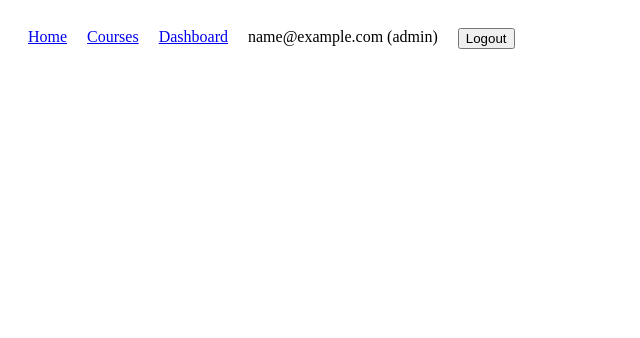
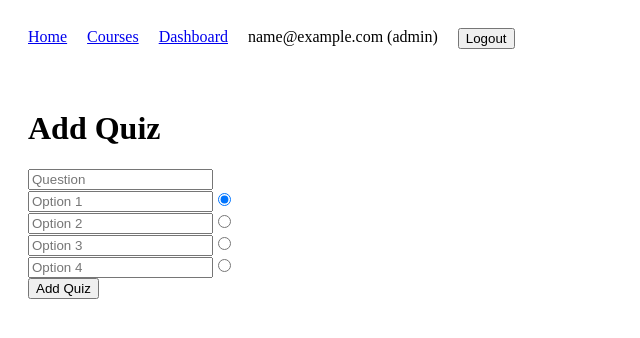
Before and after one commit to IvannIvannov/react-diploma-project, a React (Vite) app in the folder client/: page /add-quiz/1 in a window 1280 px wide. Shown: the top 338 px of the page, without its empty margins (0-640 px from the left). Built offline with nearby package versions, Linux system fonts and the light colour scheme; sample sign-in values are in the browser's storage.

Commit message:
add quiz functionality with course integration, fix data normalization and typing for localStorage persistence

```diff
--- a/client/src/context/CoursesProvider.tsx
+++ b/client/src/context/CoursesProvider.tsx
@@ -12,7 +12,12 @@ export const CoursesProvider = ({
       const stored = localStorage.getItem("courses");
 
       if (stored) {
-        return JSON.parse(stored);
+        const parsed: Course[] = JSON.parse(stored);
+
+        return parsed.map((course) => ({
+          ...course,
+          quizzes: course.quizzes || [],
+        }));
       }
 
       return [
@@ -29,8 +34,7 @@ export const CoursesProvider = ({
           quizzes: [],
         },
       ];
-    } catch (error) {
-      console.error("Error loading courses:", error);
+    } catch {
       return [];
     }
   });
@@ -78,7 +82,7 @@ export const CoursesProvider = ({
           ? {
               ...course,
               quizzes: [
-                ...course.quizzes,
+                ...(course.quizzes || []), // 👉 FIX
                 {
                   id: Date.now().toString(),
                   ...quiz,
--- /dev/null
+++ b/client/src/pages/AddQuiz.tsx
@@ -0,0 +1,67 @@
+import { useParams, useNavigate } from "react-router-dom";
+import { useState } from "react";
+import { useCourses } from "../context/useCourses";
+
+const AddQuiz = () => {
+  const { courseId } = useParams();
+  const navigate = useNavigate();
+  const { addQuiz } = useCourses();
+
+  const [question, setQuestion] = useState("");
+  const [options, setOptions] = useState(["", "", "", ""]);
+  const [correctAnswer, setCorrectAnswer] = useState(0);
+
+  const handleOptionChange = (value: string, index: number) => {
+    const newOptions = [...options];
+    newOptions[index] = value;
+    setOptions(newOptions);
+  };
+
+  const handleSubmit = (e: React.SyntheticEvent) => {
+    e.preventDefault();
+
+    addQuiz(courseId!, {
+      question,
+      options,
+      correctAnswer,
+    });
+
+    navigate(`/courses/${courseId}`);
+  };
+
+  return (
+    <div>
+      <h1>Add Quiz</h1>
+
+      <form onSubmit={handleSubmit}>
+        <input
+          placeholder="Question"
+          value={question}
+          onChange={(e) => setQuestion(e.target.value)}
+        />
+
+        <br />
+
+        {options.map((opt, i) => (
+          <div key={i}>
+            <input
+              placeholder={`Option ${i + 1}`}
+              value={opt}
+              onChange={(e) => handleOptionChange(e.target.value, i)}
+            />
+            <input
+              type="radio"
+              name="correct"
+              checked={correctAnswer === i}
+              onChange={() => setCorrectAnswer(i)}
+            />
+          </div>
+        ))}
+
+        <button type="submit">Add Quiz</button>
+      </form>
+    </div>
+  );
+};
+
+export default AddQuiz;
--- a/client/src/pages/CourseDetails.tsx
+++ b/client/src/pages/CourseDetails.tsx
@@ -19,6 +19,10 @@ const CourseDetails = () => {
       <Link to={`/courses/${course.id}/quiz`}>
         <button>Start Quiz</button>
       </Link>
+
+      <Link to={`/add-quiz/${course.id}`}>
+        <button>Add Quiz</button>
+      </Link>
     </div>
   );
 };
--- a/client/src/routes/AppRoutes.tsx
+++ b/client/src/routes/AppRoutes.tsx
@@ -12,6 +12,7 @@ import CreateCourse from "../pages/CreateCourse";
 import AdminRoute from "./AdminRoute";
 import EditCourse from "../pages/EditCourse";
 import Quiz from "../pages/Quiz";
+import AddQuiz from "../pages/AddQuiz";
 
 const AppRoutes = () => {
   return (
@@ -41,6 +42,14 @@ const AppRoutes = () => {
           />
           <Route path="/edit-course/:id" element={<EditCourse />} />
           <Route path="/courses/:id/quiz" element={<Quiz />} />
+          <Route
+            path="/add-quiz/:courseId"
+            element={
+              <AdminRoute>
+                <AddQuiz />
+              </AdminRoute>
+            }
+          />
         </Routes>
       </Layout>
     </BrowserRouter>
```
